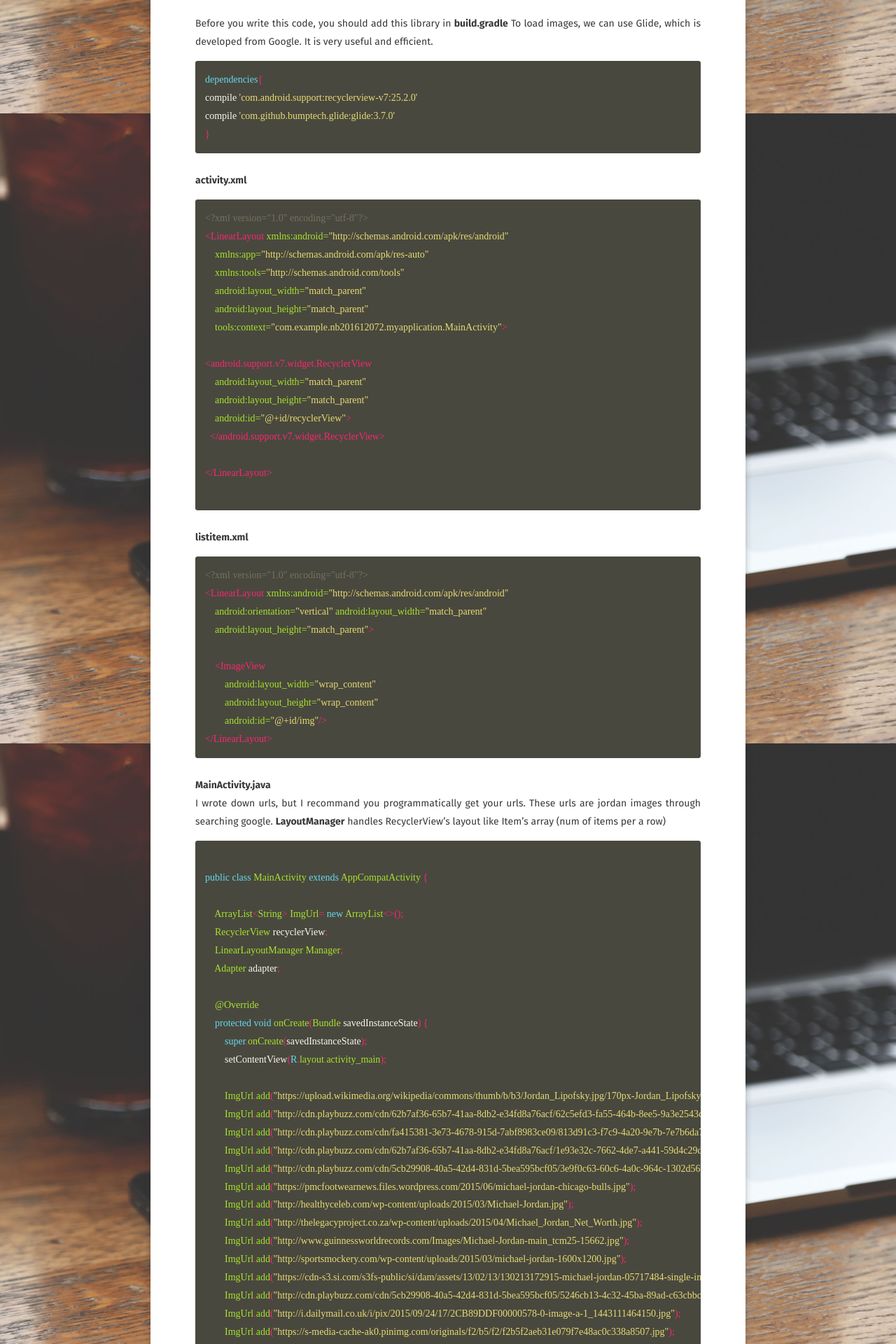
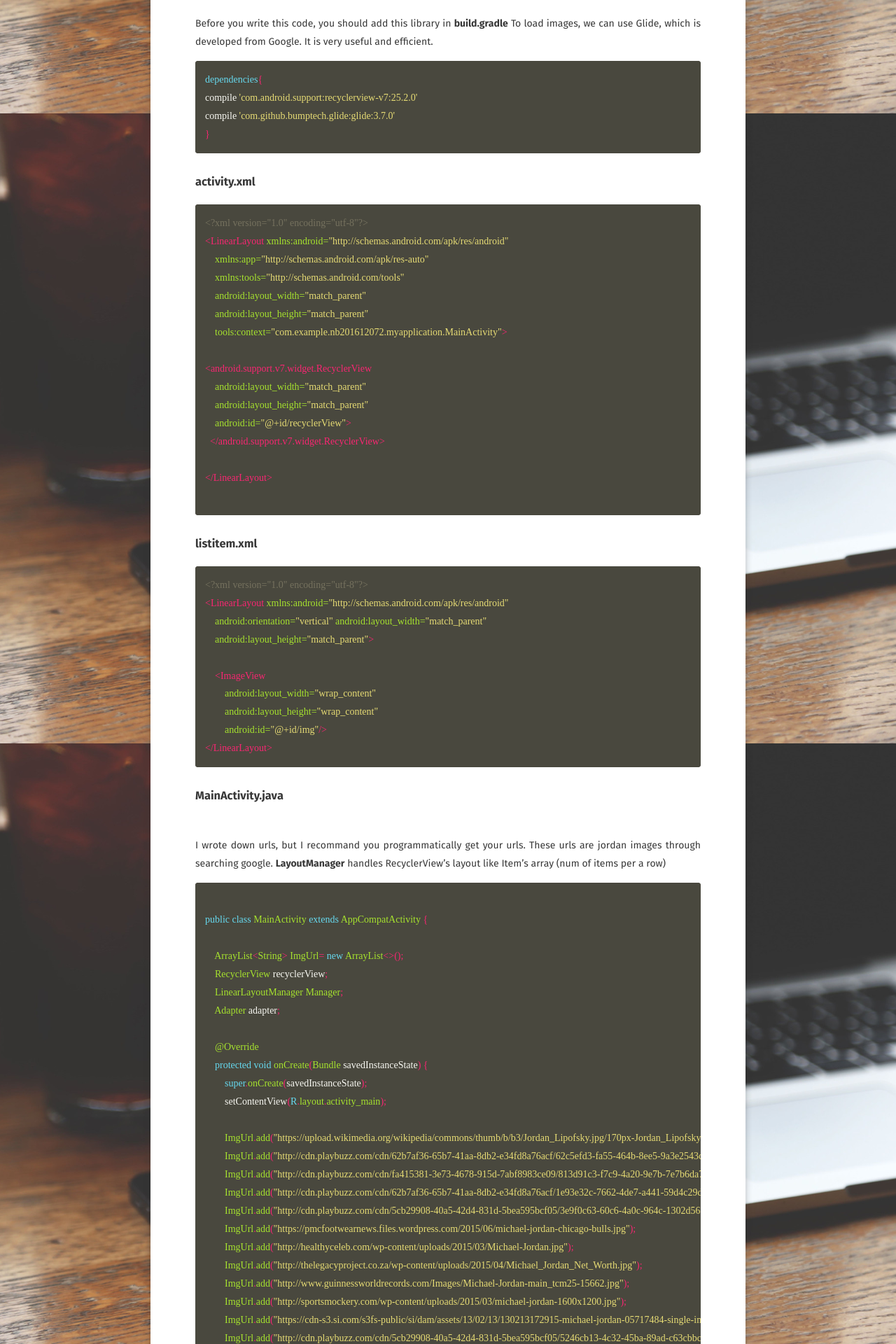
Before and after one commit to LeDron/LeDron.github.io, a Jekyll site: the page built from _posts/2017-06-01-RecyclerView.md, in a window 1280 px wide. Shown: the part 738-2658 px from the top of the page at 70% size. Built offline with Jekyll 4.4.1, drawn with Linux system fonts in a browser that asks for light colours; some web fonts are replaced; comment, search, counter and statistics services are not loaded.

```diff
--- a/_posts/2017-06-01-RecyclerView.md
+++ b/_posts/2017-06-01-RecyclerView.md
@@ -25,7 +25,7 @@ compile 'com.github.bumptech.glide:glide:3.7.0'
 }
 ~~~
 
-**activity.xml**
+### **activity.xml**
 ~~~ xml
 <?xml version="1.0" encoding="utf-8"?>
 <LinearLayout xmlns:android="http://schemas.android.com/apk/res/android"
@@ -44,7 +44,7 @@ compile 'com.github.bumptech.glide:glide:3.7.0'
 </LinearLayout>
 
 ~~~
-**listitem.xml**
+### **listitem.xml**
 ~~~ xml
 <?xml version="1.0" encoding="utf-8"?>
 <LinearLayout xmlns:android="http://schemas.android.com/apk/res/android"
@@ -58,7 +58,7 @@ compile 'com.github.bumptech.glide:glide:3.7.0'
 </LinearLayout>
 ~~~
 
-**MainActivity.java**
+### **MainActivity.java**
 <br>
 I wrote down urls, but I recommand you programmatically get your urls. These urls are jordan images through searching google.
 **LayoutManager** handles RecyclerView's layout like Item's array (num of items per a row)
@@ -103,7 +103,7 @@ public class MainActivity extends AppCompatActivity {
 }
 ~~~
 
-**Adapter.java**
+### **Adapter.java**
 
 **ViewHolder** holds item's views. **RecyclerView recycles the holders as ten holders are only created.** New holder is created in onCreateViewHoler and the return value goes by onBindViewHolder, which handles UI changes like putting images into ImageView. **If positon is over ten, onCreateViewHoler is not called and the onBindViewHolder reuses the holders existed.**
 Glide is module for loading url images into view, directly. To change UI, we have to work in onBindViewHolder, so we call the Glide in onBindViewHolder.
```
